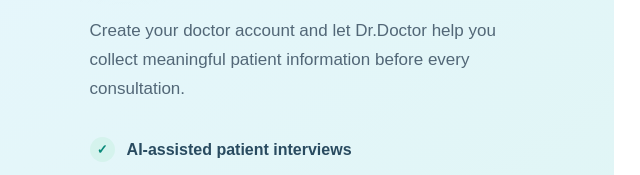
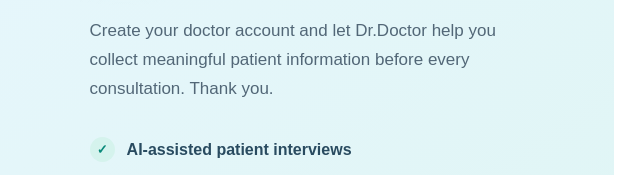
Before and after one commit to Deva-nsh911/Dr.Doctor, a website: page frontend/register.html in a window 1280 px wide. Shown: the part 437-612 px from the top of the page, 0-640 px from the left. Drawn offline with Linux system fonts and the light colour scheme.

Commit message:
Update Thank you, register.html

```diff
--- a/frontend/register.html
+++ b/frontend/register.html
@@ -35,7 +35,7 @@
             <p>
                 Create your doctor account and let
                 Dr.Doctor help you collect meaningful
-                patient information before every consultation.
+                patient information before every consultation. Thank you.
             </p>
 
             <div class="auth-feature">
```
